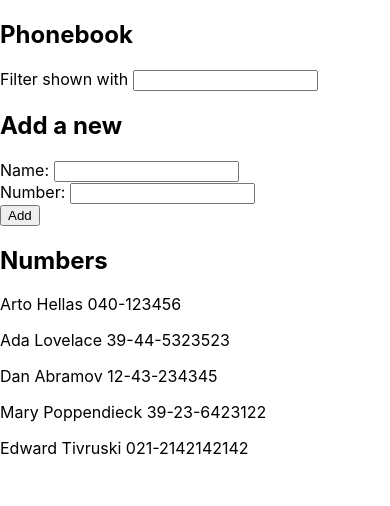
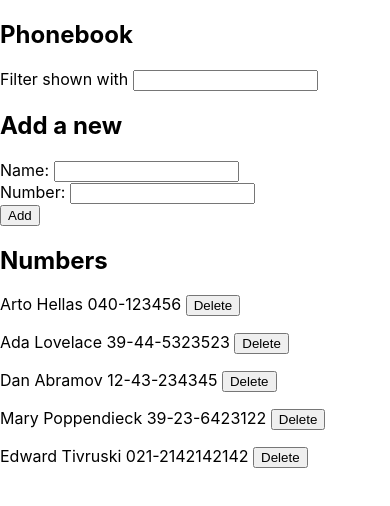
Before and after one commit to inci-august/fullstackopen, a React (Create React App) app in the folder part2/phonebook/: page / in a window 390 px wide. Shown: the top 506 px of the page. Built offline with nearby package versions, Linux system fonts and the light colour scheme; data requests are answered from the project's data file.

Commit message:
add solution for exercises 2.16, 2.17: phonebook step8, step9

```diff
--- a/part2/phonebook/src/App.js
+++ b/part2/phonebook/src/App.js
@@ -2,7 +2,7 @@ import React, { useState, useEffect } from "react";
 import Filter from "./components/Filter";
 import PersonForm from "./components/PersonForm";
 import Persons from "./components/Persons";
-import axios from "axios";
+import personService from "./services/persons";
 
 const App = () => {
   const [persons, setPersons] = useState([]);
@@ -11,9 +11,12 @@ const App = () => {
   const [filter, setFilter] = useState("");
 
   useEffect(() => {
-    axios.get("http://localhost:3001/persons").then((res) => {
-      setPersons(res.data);
-    });
+    personService
+      .getAll()
+      .then((allPersons) => {
+        setPersons(allPersons);
+      })
+      .catch((err) => alert(err));
   }, []);
 
   const handleNameChange = (e) => {
@@ -43,11 +46,25 @@ const App = () => {
     }
 
     const newPerson = { name: newName, number: newNumber };
-    axios.post("http://localhost:3001/persons", newPerson).then((res) => {
-      setPersons(persons.concat(res.data));
-      setNewName("");
-      setNewNumber("");
-    });
+    personService
+      .create(newPerson)
+      .then((returnedPerson) => {
+        setPersons(persons.concat(returnedPerson));
+        setNewName("");
+        setNewNumber("");
+      })
+      .catch((err) => alert(err));
+  };
+
+  const handleDelete = (id) => {
+    if (window.confirm("Do you really want to delete this person")) {
+      personService
+        .remove(id)
+        .then((returnedPerson) => {
+          setPersons(persons.filter((person) => person.id !== id));
+        })
+        .catch((err) => alert(err));
+    }
   };
 
   return (
@@ -63,7 +80,7 @@ const App = () => {
       />
 
       <h2>Numbers</h2>
-      <Persons persons={persons} filter={filter} />
+      <Persons persons={persons} filter={filter} handleDelete={handleDelete} />
     </div>
   );
 };
--- a/part2/phonebook/src/components/Person.js
+++ b/part2/phonebook/src/components/Person.js
@@ -1,9 +1,10 @@
 import React from "react";
 
-function Person({ person }) {
+function Person({ person, handleDelete }) {
   return (
     <p key={person.name}>
       {person.name} {person.number}
+      &nbsp;<button onClick={() => handleDelete(person.id)}>Delete</button>
     </p>
   );
 }
--- a/part2/phonebook/src/components/Persons.js
+++ b/part2/phonebook/src/components/Persons.js
@@ -1,7 +1,7 @@
 import React from "react";
 import Person from "./Person";
 
-function Persons({ persons, filter }) {
+function Persons({ persons, filter, handleDelete }) {
   return (
     <div>
       {persons
@@ -9,7 +9,11 @@ function Persons({ persons, filter }) {
           person.name.toLowerCase().includes(filter.toLowerCase())
         )
         .map((filteredPerson) => (
-          <Person key={filteredPerson.name} person={filteredPerson} />
+          <Person
+            key={filteredPerson.name}
+            person={filteredPerson}
+            handleDelete={handleDelete}
+          />
         ))}
     </div>
   );
--- /dev/null
+++ b/part2/phonebook/src/services/persons.js
@@ -0,0 +1,23 @@
+import axios from "axios";
+const baseUrl = "http://localhost:3001/persons";
+
+const getAll = () => {
+  const req = axios.get(baseUrl);
+  return req.then((res) => res.data);
+};
+
+const create = (newObject) => {
+  const req = axios.post(baseUrl, newObject);
+  return req.then((res) => res.data);
+};
+
+const remove = (id) => {
+  const req = axios.delete(`${baseUrl}/${id}`);
+  return req.then((res) => res.data);
+};
+
+export default {
+  getAll,
+  create,
+  remove,
+};
```
Also changed, not shown: part2/phonebook/db.json (line endings or trailing spaces), 1 other file (tests, documents, lock files or other folders).
